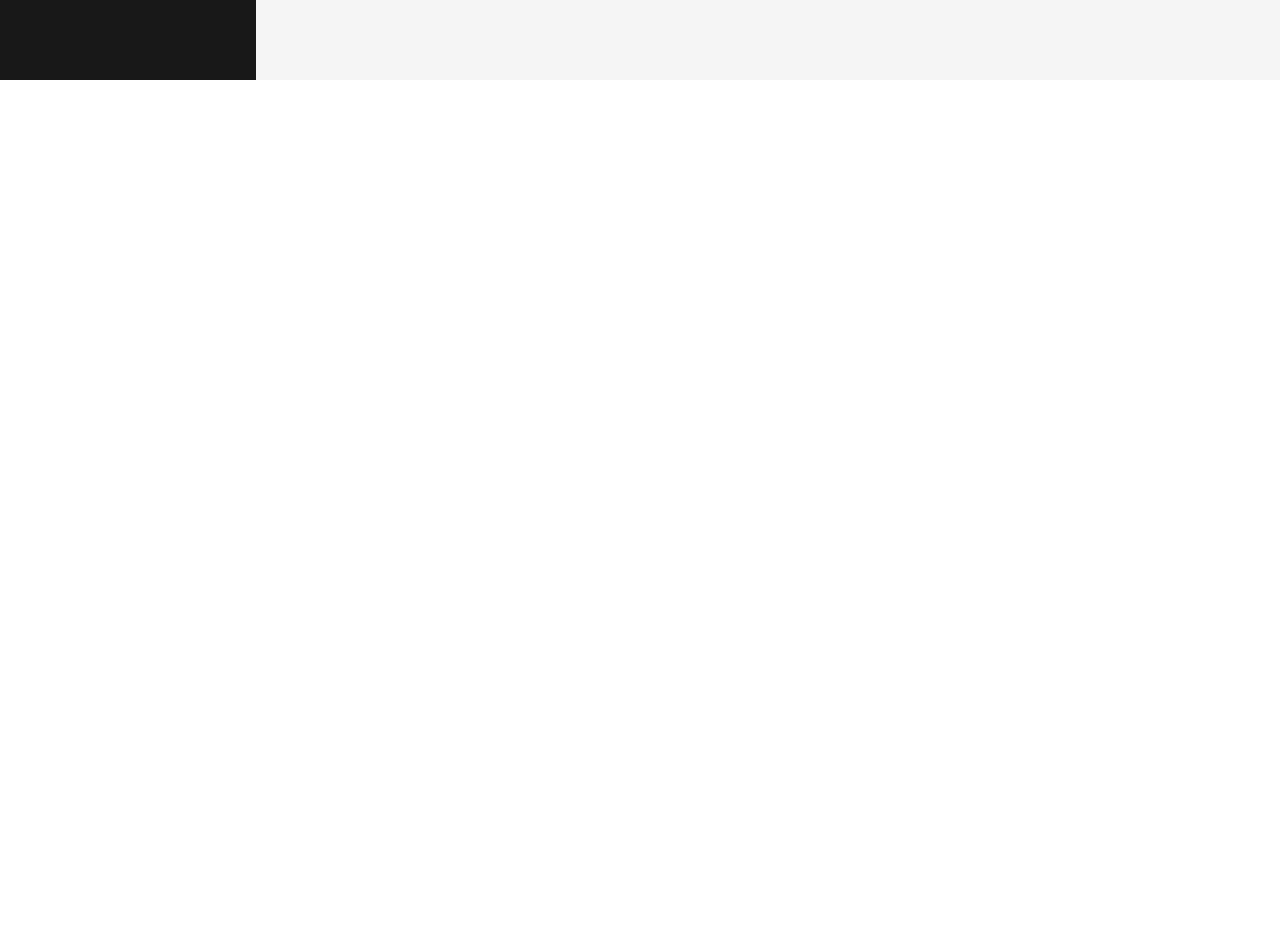
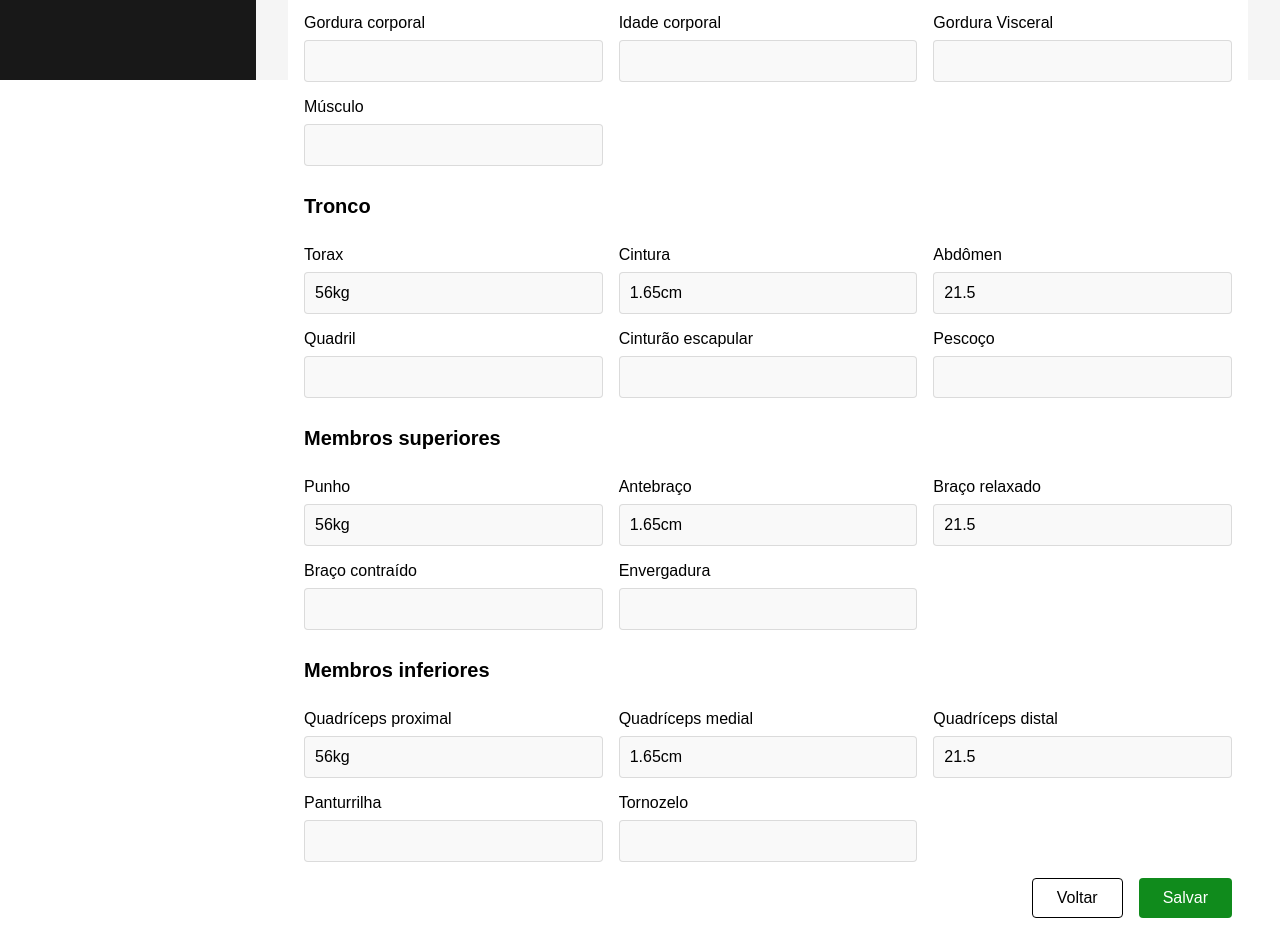
Before and after one commit to MarcusBeladona/ProjetoCERP, a React (Create React App) app in the folder client/: page /editarAluno in a window 1280 px wide. Shown: the part 785-1719 px from the top of the page. Before the commit the page ends 865 px from the top, so only its background shows below. Built offline with nearby package versions, Linux system fonts and the light colour scheme.

Commit message:
editar avaliacao - larah

```diff
--- a/client/src/components/Box_03/Box_03.css
+++ b/client/src/components/Box_03/Box_03.css
@@ -9,8 +9,6 @@
 .box_03{
     padding: 36px;
     background-color: #ffffff;
-    border: 1px solid #bfbebb;
-    box-shadow: 0px 2px 8px rgba(106, 115, 129, 0.12);
     border-radius: 5px;
 }
 
--- a/client/src/components/Sidebar.css
+++ b/client/src/components/Sidebar.css
@@ -5,6 +5,7 @@
 	flex-direction: column;
 	padding: 16px;
 	gap: 8px;
+	height: 100%;
 }
 
 .sidebar a {
--- a/client/src/pages/PaginaEditarAluno.css
+++ b/client/src/pages/PaginaEditarAluno.css
@@ -2,17 +2,25 @@
 	height: inherit;
 }
 
-.EditarAluno {
+.PaginaEditarAluno .EditarAvaliacao .Formulario h3 {
+	padding-bottom: 12px;
+	padding-top: 12px;
+}
+
+.EditarAluno,
+.EditarAvaliacao {
 	background-color: white;
 	border-radius: 8px;
 	padding: 16px;
+	margin-bottom: 16px;
 	display: flex;
 	flex-direction: column;
 	align-items: flex-start;
 	gap: 16px;
 }
 
-.EditarAluno .Formulario {
+.EditarAluno .Formulario,
+.EditarAvaliacao .Formulario {
 	width: 100%;
 	display: flex;
 	flex-direction: column;
@@ -20,13 +28,24 @@
 	gap: 16px;
 }
 
-.EditarAluno footer {
+.EditarAluno footer,
+.EditarAvaliacao footer {
 	align-self: flex-end;
 	display: flex;
 	gap: 16px;
 }
 
 .PaginaEditarAluno .DadosPessoais {
+	width: 100%;
+	display: grid;
+	gap: 16px;
+	grid-template-columns: 1fr 1fr 1fr;
+}
+
+ .PaginaEditarAluno .Formulario .Bioimpedancia,
+ .PaginaEditarAluno .Formulario .Tronco,
+ .PaginaEditarAluno .Formulario .MembrosSuperiores,
+ .PaginaEditarAluno .Formulario .MembrosInferiores{
 	width: 100%;
 	display: grid;
 	gap: 16px;
@@ -41,7 +60,11 @@
 }
 
 .PaginaEditarAluno .DadosPessoais article,
-.PaginaEditarAluno .DadosEndereco article {
+.PaginaEditarAluno .DadosEndereco article,
+.PaginaEditarAluno .Bioimpedancia article,
+.PaginaEditarAluno .Tronco article,
+.PaginaEditarAluno .MembrosSuperiores article,
+.PaginaEditarAluno .MembrosInferiores article {
 	display: flex;
 	flex-direction: column;
 	align-items: flex-start;
@@ -50,7 +73,11 @@
 }
 
 .PaginaEditarAluno .DadosPessoais article input,
-.PaginaEditarAluno .DadosEndereco article input {
+.PaginaEditarAluno .DadosEndereco article input,
+.PaginaEditarAluno .Bioimpedancia article input,
+.PaginaEditarAluno .Tronco article input,
+.PaginaEditarAluno .MembrosSuperiores article input,
+.PaginaEditarAluno .MembrosInferiores article input {
 	width: 100%;
 }
 
--- a/client/src/pages/PaginaEditarAluno.js
+++ b/client/src/pages/PaginaEditarAluno.js
@@ -2,7 +2,6 @@ import "./PaginaEditarAluno.css";
 import { Sidebar } from "../components/Sidebar";
 import { Navbar } from "../components/Navbar";
 
-/* import { Box08 } from "../components/Box_08/Box_08"; */
 import { AuthContext, CheckLogin } from "../App";
 import { useForm } from "react-hook-form";
 import { axiosPostAluno } from "../api/Request";
@@ -17,6 +16,7 @@ export function PaginaEditarAluno() {
           <Sidebar></Sidebar>
           <div className="Area">
             <EditarAluno></EditarAluno>
+            <EditarAvaliacao></EditarAvaliacao>
             {/* <Box08></Box08> nao vamos mexer nessa agoraaaa */}
           </div>
         </div>
@@ -32,10 +32,10 @@ function EditarAluno() {
   function updateAluno(data) {
     console.log(data);
     axiosPostAluno(token, data)
-			.then(res => {
+      .then((res) => {
         console.log(res);
       })
-			.catch(e => alert(e));
+      .catch((e) => alert(e));
   }
 
   return (
@@ -47,11 +47,19 @@ function EditarAluno() {
         <div className="DadosPessoais">
           <article className="grid-nome">
             <label>Nome</label>
-						<input {...register("nome")} type="text" defaultValue="Zé Avelino" />
+            <input
+              {...register("nome")}
+              type="text"
+              defaultValue="Zé Avelino"
+            />
           </article>
           <article>
             <label>Data de Nascimento</label>
-						<input {...register("nascimento")} type="date" defaultValue="2002-06-12"></input>
+            <input
+              {...register("nascimento")}
+              type="date"
+              defaultValue="2002-06-12"
+            ></input>
           </article>
           <article>
             <label>Telefone</label>
@@ -99,3 +107,150 @@ function EditarAluno() {
     </form>
   );
 }
+
+function EditarAvaliacao() {
+  const { register, handleSubmit } = useForm();
+  //   const token = useContext(AuthContext).tokenBody.token;
+
+  return (
+    <form onSubmit={handleSubmit()} className="EditarAvaliacao">
+      <header>
+        <h1>Editar Avaliação</h1>
+      </header>
+      <div className="Formulario">
+        <h3>Bioimpedância</h3>
+        <div className="Bioimpedancia">
+          <article className="grid-peso">
+            <label>Peso</label>
+            <input {...register("peso")} type="text" defaultValue="56kg" />
+          </article>
+          <article className="grid-altura">
+            <label>Altura</label>
+            <input {...register("altura")} type="text" defaultValue="1.65cm" />
+          </article>
+          <article>
+            <label>IMC</label>
+            <input {...register("imc")} type="text" defaultValue="21.5"></input>
+          </article>
+          <article>
+            <label>Gordura corporal</label>
+            <input {...register("gordura-corporal")} type="text"></input>
+          </article>
+          <article>
+            <label>Idade corporal</label>
+            <input {...register("idade-corporal")} type="text"></input>
+          </article>
+          <article>
+            <label>Gordura Visceral</label>
+            <input {...register("gordura-visceral")} type="text"></input>
+          </article>
+          <article>
+            <label>Músculo</label>
+            <input {...register("musculo")} type="text"></input>
+          </article>
+        </div>
+        <h3>Tronco</h3>
+        <div className="Tronco">
+          <article className="grid-torax">
+            <label>Torax</label>
+            <input {...register("torax")} type="text" defaultValue="56kg" />
+          </article>
+          <article className="grid-cintura">
+            <label>Cintura</label>
+            <input {...register("cintura")} type="text" defaultValue="1.65cm" />
+          </article>
+          <article>
+            <label>Abdômen</label>
+            <input
+              {...register("abdomen")}
+              type="text"
+              defaultValue="21.5"
+            ></input>
+          </article>
+          <article>
+            <label>Quadril</label>
+            <input {...register("quadril")} type="text"></input>
+          </article>
+          <article>
+            <label>Cinturão escapular</label>
+            <input {...register("cinturao-escapular")} type="text"></input>
+          </article>
+          <article>
+            <label>Pescoço</label>
+            <input {...register("pescoco")} type="text"></input>
+          </article>
+        </div>
+
+        <h3>Membros superiores</h3>
+        <div className="MembrosSuperiores">
+          <article className="grid-punho">
+            <label>Punho</label>
+            <input {...register("punho")} type="text" defaultValue="56kg" />
+          </article>
+          <article className="grid-antebraco">
+            <label>Antebraço</label>
+            <input
+              {...register("antebraco")}
+              type="text"
+              defaultValue="1.65cm"
+            />
+          </article>
+          <article>
+            <label>Braço relaxado</label>
+            <input
+              {...register("braco-relaxado")}
+              type="text"
+              defaultValue="21.5"
+            ></input>
+          </article>
+          <article>
+            <label>Braço contraído</label>
+            <input {...register("braco-contraido")} type="text"></input>
+          </article>
+          <article>
+            <label>Envergadura</label>
+            <input {...register("envergadura")} type="text"></input>
+          </article>
+        </div>
+
+		<h3>Membros inferiores</h3>
+		<div className="MembrosInferiores">
+          <article className="grid-quadriceps-proximal">
+            <label>Quadríceps proximal</label>
+            <input {...register("quadriceps-proximal")} type="text" defaultValue="56kg" />
+          </article>
+          <article className="grid-quadriceps-medial">
+            <label>Quadríceps medial</label>
+            <input
+              {...register("quadriceps-medial")}
+              type="text"
+              defaultValue="1.65cm"
+            />
+          </article>
+          <article>
+            <label>Quadríceps distal</label>
+            <input
+              {...register("quadriceps distal")}
+              type="text"
+              defaultValue="21.5"
+            ></input>
+          </article>
+          <article>
+            <label>Panturrilha</label>
+            <input {...register("panturrilha")} type="text"></input>
+          </article>
+          <article>
+            <label>Tornozelo</label>
+            <input {...register("tornozelo")} type="text"></input>
+          </article>
+        </div>
+      </div>
+      <footer>
+        <button className="button-outlined">Voltar</button>
+        <button type="submit" className="button-success">
+          Salvar
+        </button>
+      </footer>
+    </form>
+  );
+}
--- a/client/src/styles/global.css
+++ b/client/src/styles/global.css
@@ -80,9 +80,7 @@ a {
 }
 
 .Area {
-	/* width: 100%; */
 	padding: 32px;
 	width: inherit;
 	background-color: #f5f5f5;
-	/* scroll-behavior: auto; */
 }
```
Lines whose indentation alone changed are shown as unchanged.
